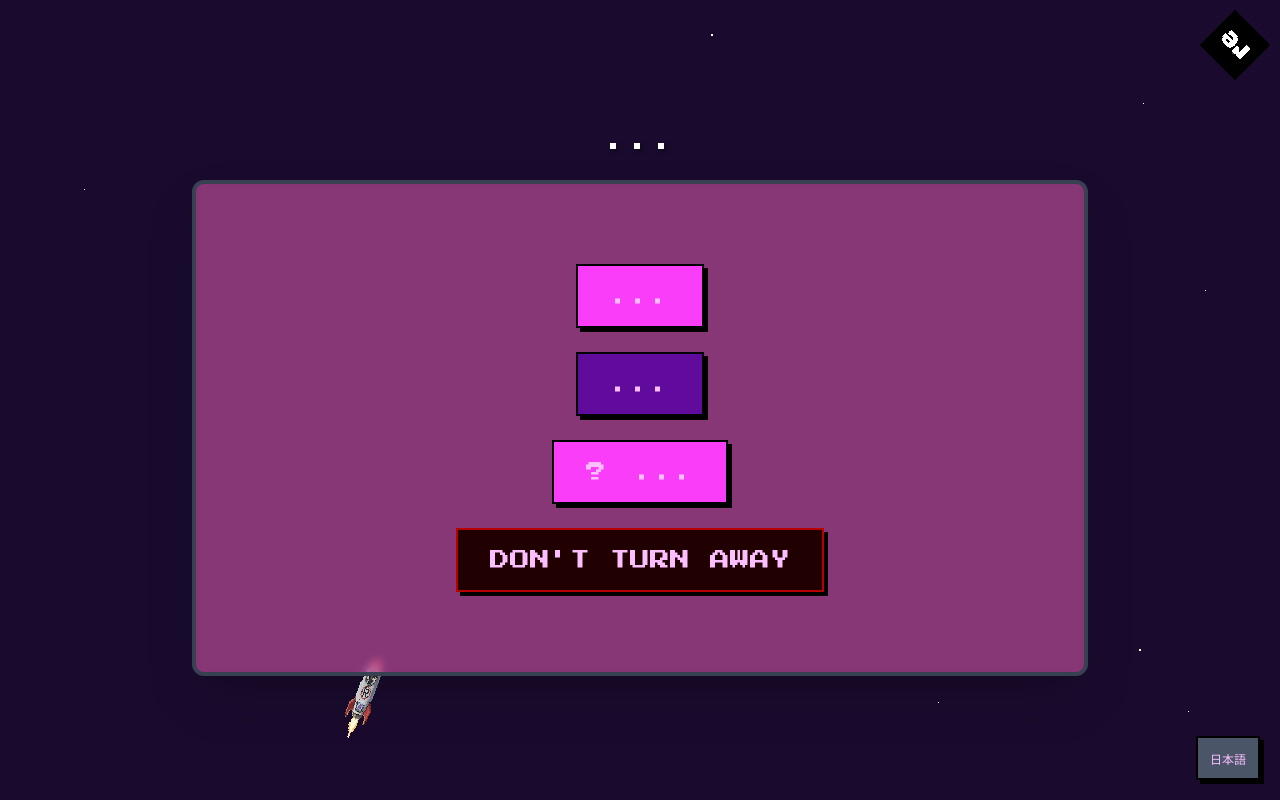
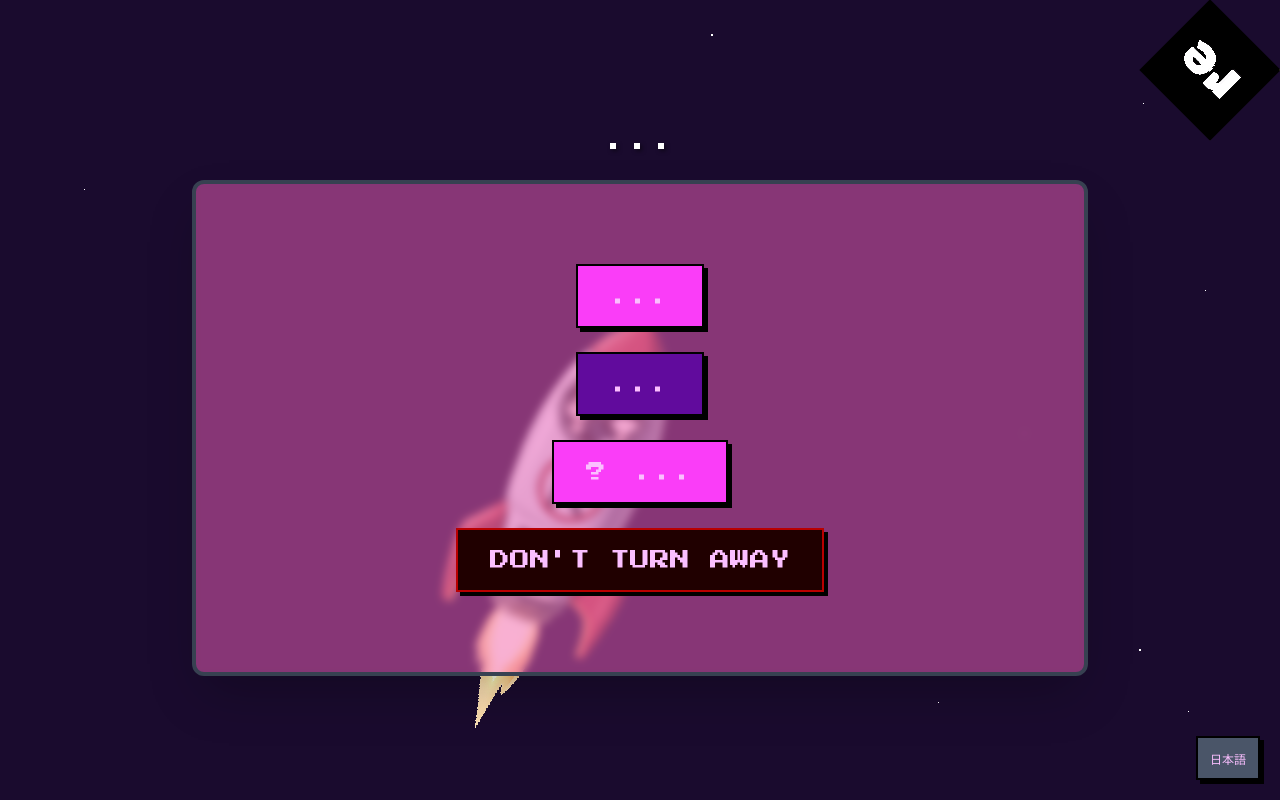
Before and after one commit to deathvdr1/poke-game, a plain HTML site: page index.html in a window 1280 px wide. Drawn offline with nearby package versions, Linux system fonts and the light colour scheme; no server answers; a web font is replaced by a local one.

Commit message:
Update style.css

```diff
--- a/style.css
+++ b/style.css
@@ -104,8 +104,9 @@ body[lang="ja"] #opponent-pokemon-name {
     position: fixed;
     bottom: -150px; /* Start off-screen */
     left: 10%;
-    width: 60px;
-    height: 90px;
+    /* UPDATED: Default size is now 2x (smartphone) */
+    width: 180px;
+    height: 180px;
     z-index: 10;
     image-rendering: pixelated;
     animation: flyRocket 25s linear infinite;
@@ -136,8 +137,9 @@ body[lang="ja"] #opponent-pokemon-name {
     position: absolute;
     top: 20px;
     right: 20px;
-    width: 50px;
-    height: 50px;
+    /* UPDATED: Default size is now 1.5x (smartphone) */
+    width: 75px;
+    height: 75px;
     z-index: 50;
     animation: spin 8s linear infinite;
     image-rendering: pixelated;
@@ -196,15 +198,19 @@ body[lang="ja"] #opponent-pokemon-name {
     100% { box-shadow: 4px 4px 0px #000, 0 0 10px #ffcc00; }
 }
 
-/* Language Toggle */
-#language-toggle {
-    position: fixed;
-    bottom: 20px;
-    right: 20px;
-    z-index: 50;
-    background-color: #4a5568;
-    padding: 0.75rem;
-    font-size: 0.75rem;
+/* --- NEW: MEDIA QUERY FOR PC SIZES --- */
+/* This block applies rules when the screen is 768px wide or larger */
+@media (min-width: 768px) {
+    #moving-rocket {
+        /* PC size: 5x */
+        width: 450px;
+        height: 450px;
+    }
+    .pokeball-logo {
+        /* PC size: 3x */
+        width: 100px;
+        height: 100px;
+    }
 }
 
 /* --- LOBBY STYLES --- */
@@ -386,4 +392,5 @@ body[lang="ja"] #opponent-pokemon-name {
 .type-fire-btn { background-color: #F08030 !important; color: #fff !important; }
 .type-water-btn { background-color: #6890F0 !important; color: #fff !important; }
 .type-grass-btn { background-color: #78C850 !important; color: #fff !important; }
+
 .type-normal-btn { background-color: #A8A878 !important; color: #fff !important; }
```
